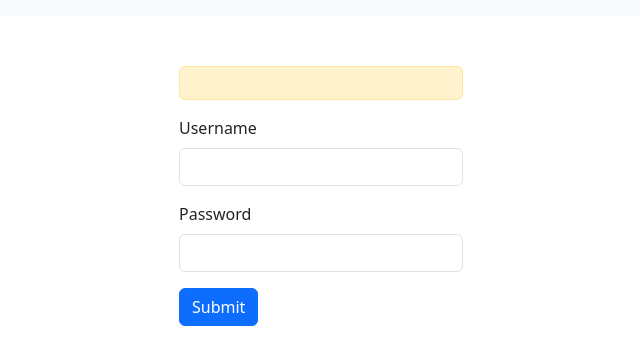
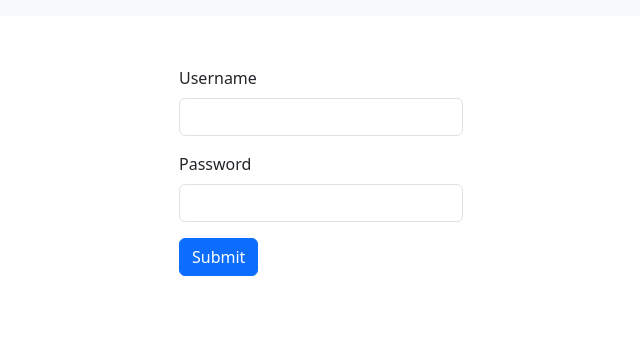
Before and after one commit to DeHkO1988/house-manager-app, a React (Vite) app: page / in a window 1280 px wide. Shown: the top 364 px of the page, without its empty margins (319-959 px from the left). Built offline with nearby package versions, Linux system fonts and the light colour scheme.

Commit message:
log in error visualization

```diff
--- a/src/components/Context/userContext.jsx
+++ b/src/components/Context/userContext.jsx
@@ -46,7 +46,7 @@ export const UserProvider = ({
         logOutHandler,
         errorCleaner,
         user: user,
-        err: loginErr,
+        error: loginErr,
     }
 
     return (
--- a/src/components/LogIn/LogIn.jsx
+++ b/src/components/LogIn/LogIn.jsx
@@ -12,7 +12,7 @@ export const LogIn = () => {
         password: '',
     });
 
-    const { logInHandler, err, errorCleaner } = useContext(UserContext);
+    const { logInHandler, error, errorCleaner } = useContext(UserContext);
 
     useEffect(() => {
         return () => {
@@ -33,9 +33,9 @@ export const LogIn = () => {
 
     return (
         <div className={style.loginContainer}>
-            {err &&
+            {error.err &&
                 <div className="alert alert-warning text-center" role="alert">
-                    {err.err}
+                    {error.err}
                 </div>
             }
 
```
